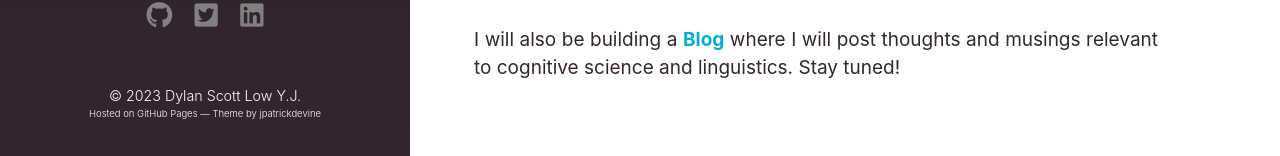
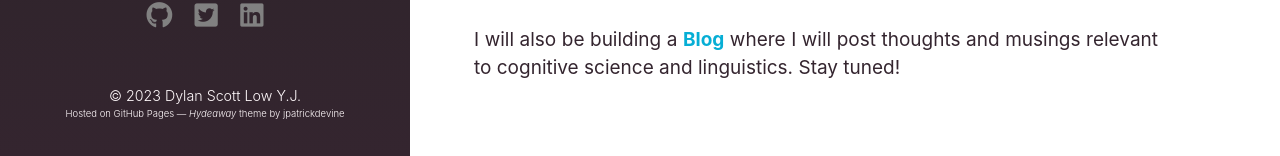
Before and after one commit to dylanscottlow/dylanscottlow.github.io, a Jekyll site: the page built from index.html, in a window 1280 px wide and 900 px high, scrolled down 541 px. Shown: the part 741-897 px from the top of the window. Built offline with Jekyll 4.4.1, drawn with Linux system fonts in a browser that asks for light colours; a style sheet for code colours, icons or effects is not loaded.

Commit message:
Changed content of the theme footer on sidebar

```diff
--- a/_includes/sidebar.html
+++ b/_includes/sidebar.html
@@ -61,7 +61,9 @@
     </nav>
 
     <p class="footer">&copy; {{ site.time | date: '%Y' }} {{ site.title }}</p>
-    <p class="tinier-footer">Hosted on GitHub Pages — Theme by
+    <p class="tinier-footer">Hosted on GitHub Pages —
+      <a href="https://github.com/jpatrickdevine/hydeaway" target="_blank"><i>Hydeaway</i></a>
+      theme by
       <a href="https://github.com/jpatrickdevine" target="_blank">jpatrickdevine</a>
     </p>
   </div>
```
